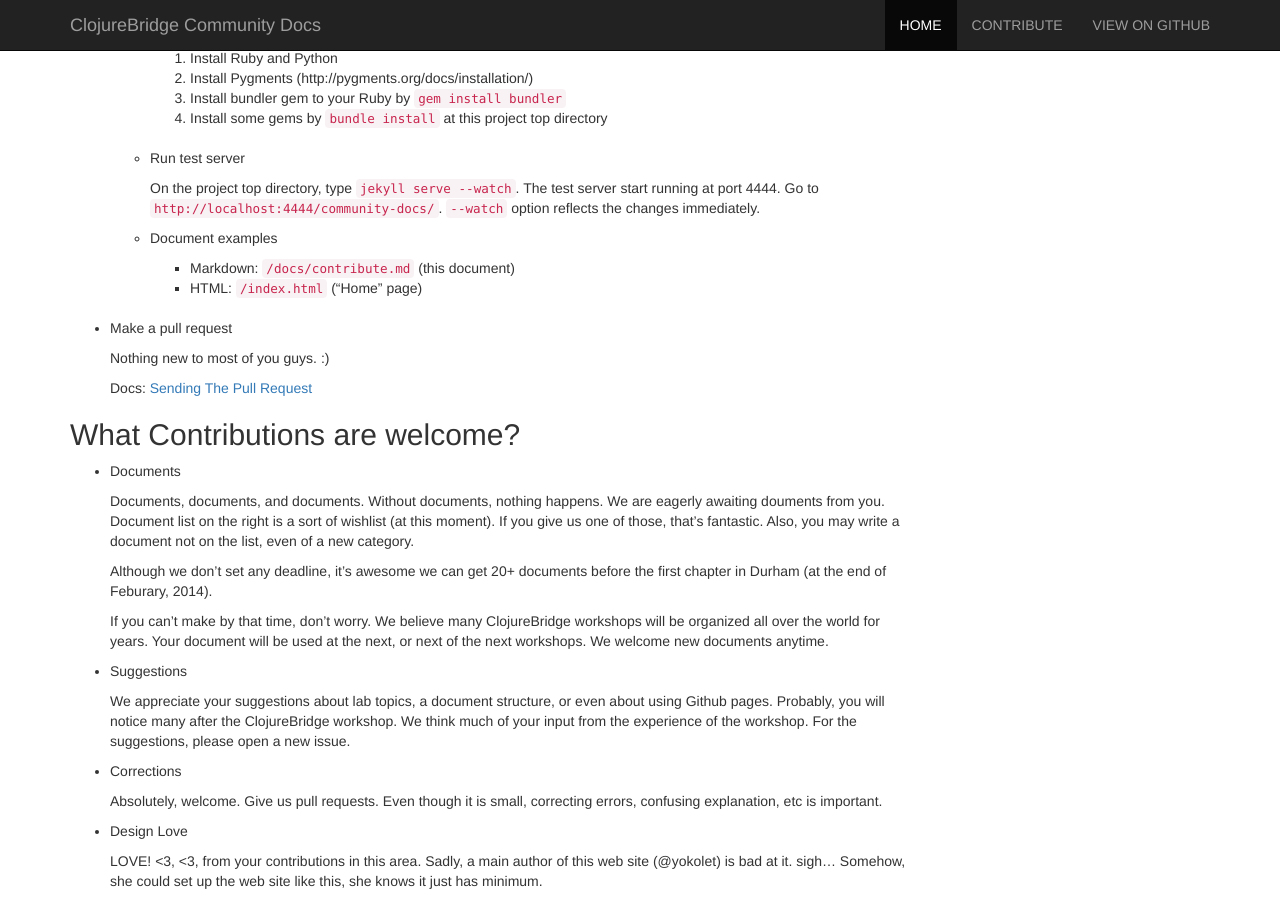
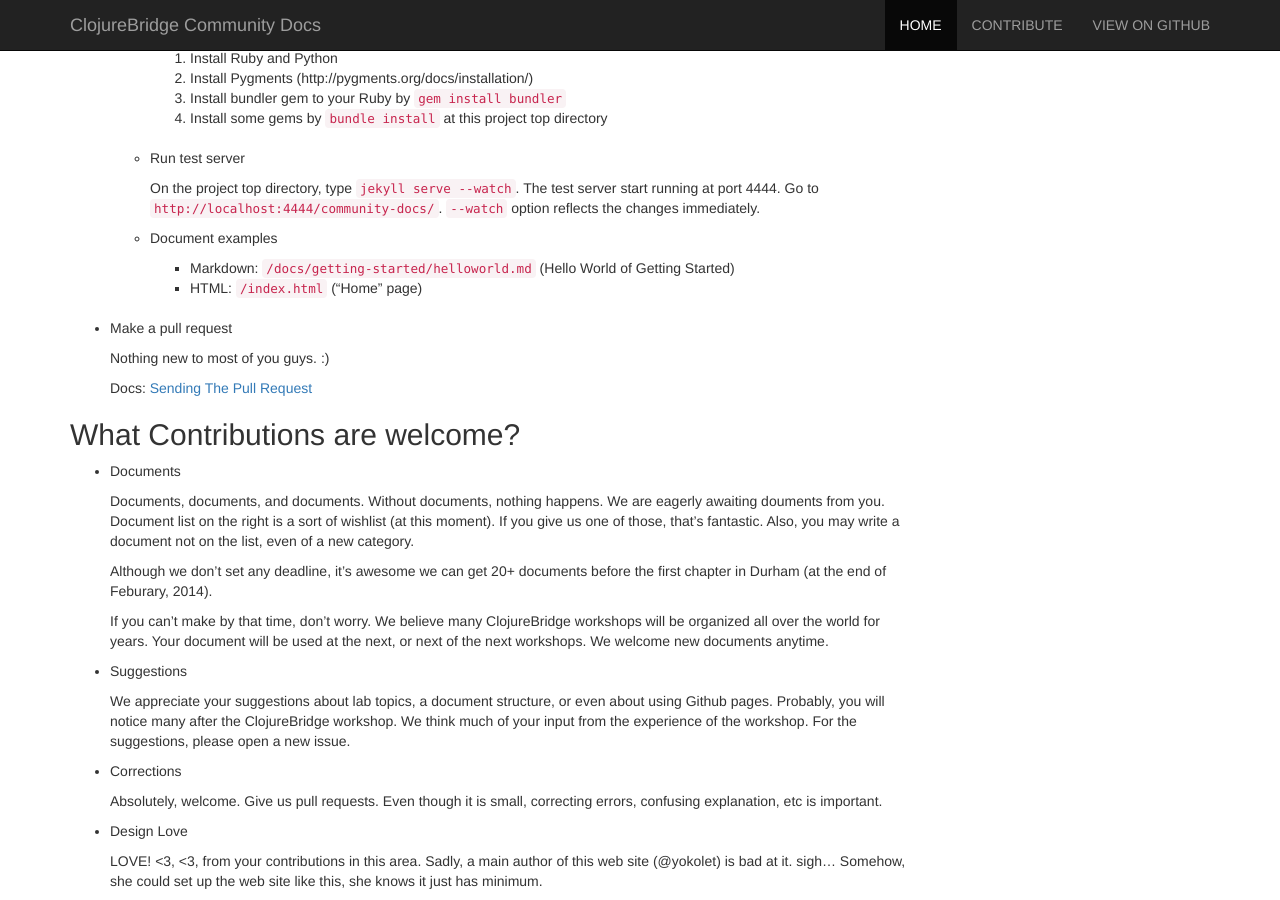
Before and after one commit to ClojureBridge/community-docs, a Jekyll site: the page built from docs/contribute.md, in a window 1280 px wide and 900 px high, scrolled down 1240 px. Built offline with Jekyll 4.4.1, drawn with Linux system fonts in a browser that asks for light colours; nearby versions of some CDN libraries.

Commit message:
Changed the example

```diff
--- a/docs/contribute.md
+++ b/docs/contribute.md
@@ -67,7 +67,7 @@
 
   - Document examples
 
-    * Markdown: `/docs/contribute.md` (this document)
+    * Markdown: `/docs/getting-started/helloworld.md` (Hello World of Getting Started)
     * HTML: `/index.html` ("Home" page)<br/><br/>
 
 - Make a pull request
```
